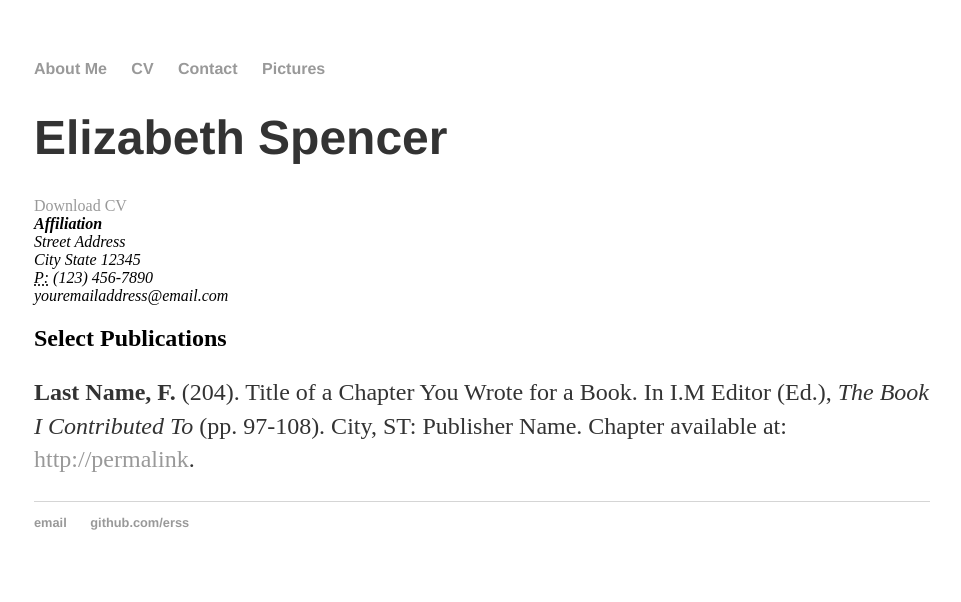
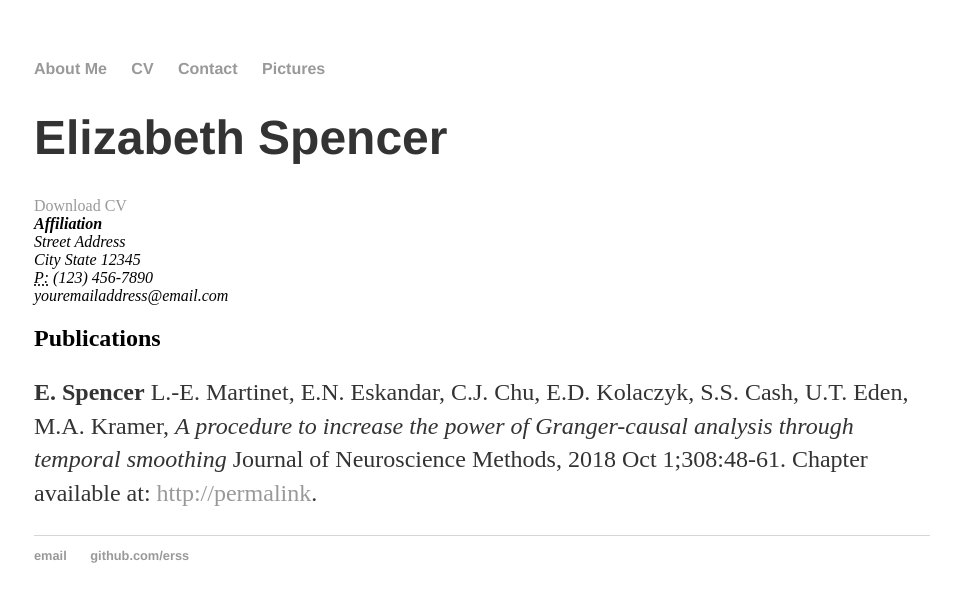
Before and after one commit to erss/erss.github.io, a Jekyll site: the page built from cv/index.html, in a window 1280 px wide. Shown: the top 602 px of the page, without its empty margins (158-1119 px from the left). Built offline with Jekyll 4.4.1, drawn with Linux system fonts in a browser that asks for light colours.

Commit message:
Update index.html

```diff
--- a/cv/index.html
+++ b/cv/index.html
@@ -15,9 +15,9 @@ title: CV of Liz Spencer
 					<span class="obfuscate">youremailaddress@email.com</span>
 					</address>
 
-					<h2>Select Publications</h2>
+					<h2>Publications</h2>
 
-					<p><strong>Last Name, F.</strong> (204). Title of a Chapter You Wrote for a Book. In I.M Editor (Ed.), <em>The Book I Contributed To</em> (pp. 97-108). City, ST: Publisher Name. Chapter available at: <a href="#">http://permalink</a>.
+					<p><strong>E. Spencer</strong> L.-E. Martinet, E.N. Eskandar, C.J. Chu, E.D. Kolaczyk, S.S. Cash, U.T. Eden, M.A. Kramer, <em>A procedure to increase the power of Granger-causal analysis through temporal smoothing</em> Journal of Neuroscience Methods, 2018 Oct 1;308:48-61. Chapter available at: <a href="#">http://permalink</a>.
 
 
 	</div>
```
